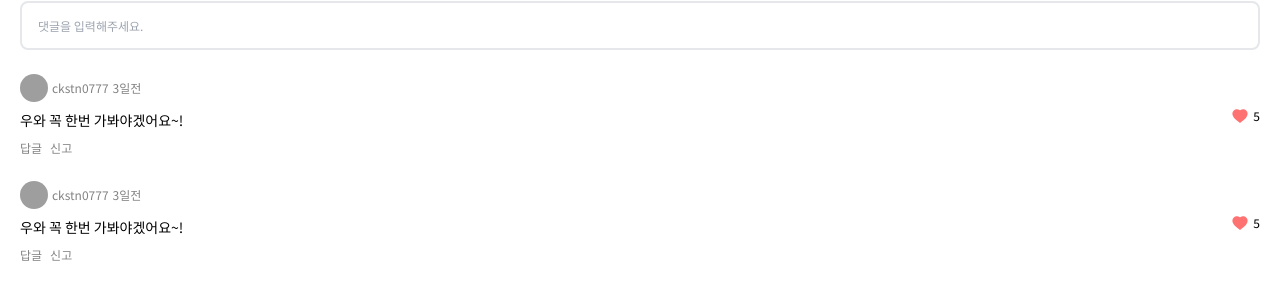
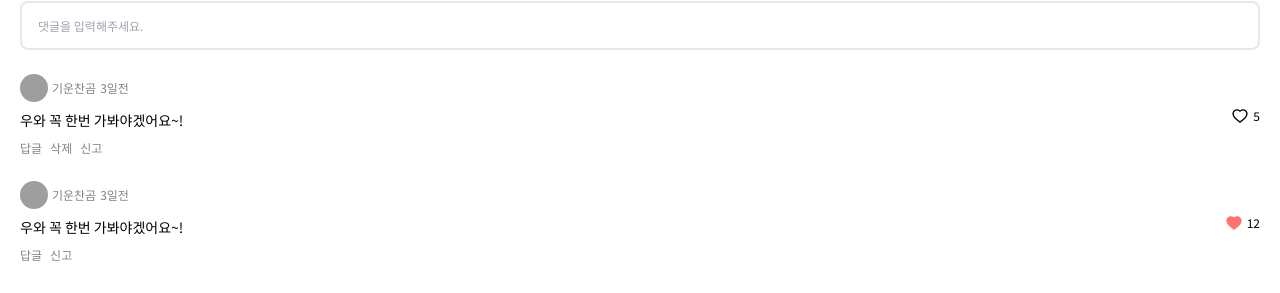
Before and after one commit to ckstn0777/Ah-Baegopa-Client, a Next.js app: page /articles/1 in a window 1280 px wide. Shown: the part 629-922 px from the top of the page. Built offline with nearby package versions, Linux system fonts and the light colour scheme; grey boxes are pictures that could not be loaded.

Commit message:
feat: Apply CommentCard Compound Components

```diff
--- a/app/articles/1/page.tsx
+++ b/app/articles/1/page.tsx
@@ -90,8 +90,31 @@ export default function Page() {
           /> */}
 
           <div className="flex flex-col gap-6">
-            <CommentCard />
-            <CommentCard />
+            <CommentCard>
+              <div className="flex flex-col gap-2">
+                <CommentCard.UserInfo
+                  username={'기운찬곰'}
+                  profile={'http://source.unsplash.com/OekcvtMyjG8'}
+                  regDate={'3일전'}
+                />
+                <CommentCard.Comment>우와 꼭 한번 가봐야겠어요~!</CommentCard.Comment>
+                <CommentCard.AddInfo isReply isDelete isReport />
+              </div>
+              <CommentCard.HeartBox>5</CommentCard.HeartBox>
+            </CommentCard>
+
+            <CommentCard>
+              <div className="flex flex-col gap-2">
+                <CommentCard.UserInfo
+                  username={'기운찬곰'}
+                  profile={'http://source.unsplash.com/OekcvtMyjG8'}
+                  regDate={'3일전'}
+                />
+                <CommentCard.Comment>우와 꼭 한번 가봐야겠어요~!</CommentCard.Comment>
+                <CommentCard.AddInfo isReply isReport />
+              </div>
+              <CommentCard.HeartBox isHeart>12</CommentCard.HeartBox>
+            </CommentCard>
           </div>
         </div>
       </section>
--- a/app/market/[slug]/review/page.tsx
+++ b/app/market/[slug]/review/page.tsx
@@ -13,9 +13,31 @@ function Page() {
         <UserInput type="text" placeholder="후기를 입력해주세요." star={true} />
 
         <div className="flex flex-col gap-6">
-          <CommentCard />
-          <CommentCard />
-          <CommentCard />
+          <CommentCard>
+            <div className="flex flex-col gap-2">
+              <CommentCard.UserInfo
+                username={'기운찬곰'}
+                profile={'http://source.unsplash.com/OekcvtMyjG8'}
+                regDate={'3일전'}
+              />
+              <CommentCard.Comment>우와 꼭 한번 가봐야겠어요~!</CommentCard.Comment>
+              <CommentCard.AddInfo isReport />
+            </div>
+            <CommentCard.StarScore>4.5</CommentCard.StarScore>
+          </CommentCard>
+
+          <CommentCard>
+            <div className="flex flex-col gap-2">
+              <CommentCard.UserInfo
+                username={'기운찬곰'}
+                profile={'http://source.unsplash.com/OekcvtMyjG8'}
+                regDate={'3일전'}
+              />
+              <CommentCard.Comment>우와 꼭 한번 가봐야겠어요~!</CommentCard.Comment>
+              <CommentCard.AddInfo isDelete isReport />
+            </div>
+            <CommentCard.StarScore>3</CommentCard.StarScore>
+          </CommentCard>
         </div>
       </article>
     </section>
--- a/components/CommentCard.tsx
+++ b/components/CommentCard.tsx
@@ -1,38 +1,10 @@
 import Image from 'next/image'
-import { HeartFill, Heart } from './icons'
+import { HeartFill, Heart, Star } from './icons'
 
-function CommentCard() {
-  return (
-    <div className="flexbox-between">
-      <div className="flex flex-col gap-2">
-        <div className="flex justify-start items-center gap-1">
-          <Image
-            src="http://source.unsplash.com/OekcvtMyjG8"
-            alt="article image"
-            width={24}
-            height={24}
-            className="w-7 h-7 rounded-full"
-          />
-          <span className="text-caption1 text-gray5">ckstn0777</span>
-          <span className="text-caption1 text-gray5">3일전</span>
-        </div>
+// const ToggleContext = createContext<{ on: boolean; toggle: () => void } | null>(null)
 
-        <p className="text-body2">우와 꼭 한번 가봐야겠어요~!</p>
-
-        <div className="flex gap-2 text-caption1 text-gray5">
-          <span>답글</span>
-          {/* <span>삭제</span> */}
-          <span>신고</span>
-        </div>
-      </div>
-
-      <HeartBox isHeart={true}>5</HeartBox>
-      {/* <div className="flex items-center gap-1">
-        <HeartFill className="text-primary" />
-        <span className="text-caption1">5</span>
-      </div> */}
-    </div>
-  )
+function CommentCard({ children }: { children: React.ReactNode }) {
+  return <div className="flexbox-between">{children}</div>
 }
 
 function UserInfo({
@@ -47,7 +19,7 @@ function UserInfo({
   return (
     <div className="flex justify-start items-center gap-1">
       <Image
-        src="http://source.unsplash.com/OekcvtMyjG8"
+        src={profile}
         alt="article image"
         width={24}
         height={24}
@@ -59,18 +31,27 @@ function UserInfo({
   )
 }
 
+function StarScore({ children }: { children: React.ReactNode }) {
+  return (
+    <div className="flex items-center gap-1">
+      <Star width={18} height={18} className="text-primary" />
+      <span className="text-caption1">{children}</span>
+    </div>
+  )
+}
+
 function Comment({ children }: { children: React.ReactNode }) {
   return <p className="text-body2">{children}</p>
 }
 
 function AddInfo({
-  isReply = true,
-  isDelete = true,
-  isReport = true,
+  isReply = false,
+  isDelete = false,
+  isReport = false,
 }: {
-  isReply: boolean
-  isDelete: boolean
-  isReport: boolean
+  isReply?: boolean
+  isDelete?: boolean
+  isReport?: boolean
 }) {
   return (
     <div className="flex gap-2 text-caption1 text-gray5">
@@ -81,17 +62,17 @@ function AddInfo({
   )
 }
 
-function HeartBox({ isHeart, children }: { isHeart: boolean; children: React.ReactNode }) {
+function HeartBox({ isHeart = false, children }: { isHeart?: boolean; children: React.ReactNode }) {
   return (
     <div className="flex items-center gap-1">
       {isHeart ? <HeartFill className="text-primary" /> : <Heart />}
-
       <span className="text-caption1">{children}</span>
     </div>
   )
 }
 
 CommentCard.UserInfo = UserInfo
+CommentCard.StarScore = StarScore
 CommentCard.Comment = Comment
 CommentCard.AddInfo = AddInfo
 CommentCard.HeartBox = HeartBox
--- a/components/icons/Heart.tsx
+++ b/components/icons/Heart.tsx
@@ -1,8 +1,8 @@
 const Heart = ({ ...props }) => {
   return (
     <svg
-      width="24"
-      height="24"
+      width="18"
+      height="18"
       viewBox="0 0 24 24"
       fill="none"
       xmlns="http://www.w3.org/2000/svg"
```
